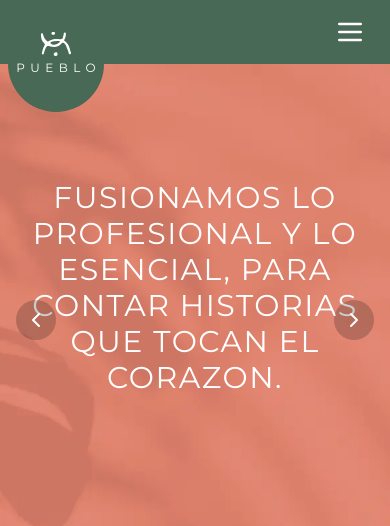
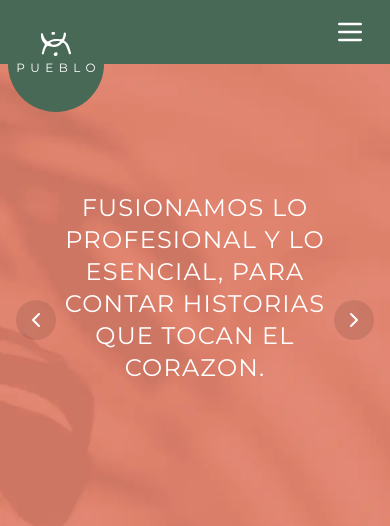
Before and after one commit to pueblobranding/pueblo, a Next.js app: page / in a window 390 px wide. Shown: the top 526 px of the page. Built offline with nearby package versions, Linux system fonts and the light colour scheme; no server answers.

Commit message:
Adjust font sizes in carousel components for improved readability and visual consistency.

```diff
--- a/components/carousel/en-pueblo-hacemos.tsx
+++ b/components/carousel/en-pueblo-hacemos.tsx
@@ -14,7 +14,7 @@ export default function EnPuebloHacemos() {
                 >
                     <article className="container mx-auto max-w-6xl">
 
-                        <h1 className="text-white text-3xl md:text-4xl lg:text-5xl text-center mb-16 tracking-wider rounded-4xl py-20 md:mx-40">
+                        <h1 className="text-white text-2xl md:text-4xl lg:text-5xl text-center mb-16 tracking-wider rounded-4xl py-20 md:mx-40">
                         HACEMOS COMUNICACIÓN CON CONSCIENCIA.
                         <br /> TRANSFORMANDO MARCAS DESDE ADENTRO
                         </h1>
--- a/components/carousel/fusionamos-lo-profesional.tsx
+++ b/components/carousel/fusionamos-lo-profesional.tsx
@@ -14,7 +14,7 @@ export default function FusionamosLoProfesional() {
             >
                 <article className="container mx-auto max-w-6xl">
 
-                    <h1 className="text-white text-3xl md:text-4xl lg:text-5xl text-center mb-16 tracking-wider rounded-4xl py-20 md:mx-40">
+                    <h1 className="text-white text-2xl md:text-4xl lg:text-5xl text-center mb-16 tracking-wider rounded-4xl py-20 mx-4 md:mx-40">
                         FUSIONAMOS LO PROFESIONAL Y LO ESENCIAL,
                         PARA CONTAR HISTORIAS QUE TOCAN EL CORAZON.
                     </h1>
--- a/components/carousel/simple-carousel.tsx
+++ b/components/carousel/simple-carousel.tsx
@@ -55,7 +55,7 @@ export default function SimpleCarousel({ components, autoRotateInterval = 5000 }
       {/* Navigation buttons */}
       <button
         onClick={prevSlide}
-        className="absolute left-4 top-1/2 -translate-y-1/2 z-20 bg-black/20 text-white p-2 rounded-full hover:bg-black/50 cursor-pointer"
+        className="absolute left-4 top-1/2 -translate-y-1/2 z-20 bg-black/10 text-white p-2 rounded-full hover:bg-black/30 color-transition cursor-pointer"
         aria-label="Anterior"
       >
         <svg
@@ -75,7 +75,7 @@ export default function SimpleCarousel({ components, autoRotateInterval = 5000 }
 
       <button
         onClick={nextSlide}
-        className="absolute right-4 top-1/2 -translate-y-1/2 z-20 bg-black/20 text-white p-2 rounded-full hover:bg-black/50 cursor-pointer"
+        className="absolute right-4 top-1/2 -translate-y-1/2 z-20 bg-black/10 text-white p-2 rounded-full hover:bg-black/30 color-transition cursor-pointer"
         aria-label="Siguiente"
       >
         <svg
```
